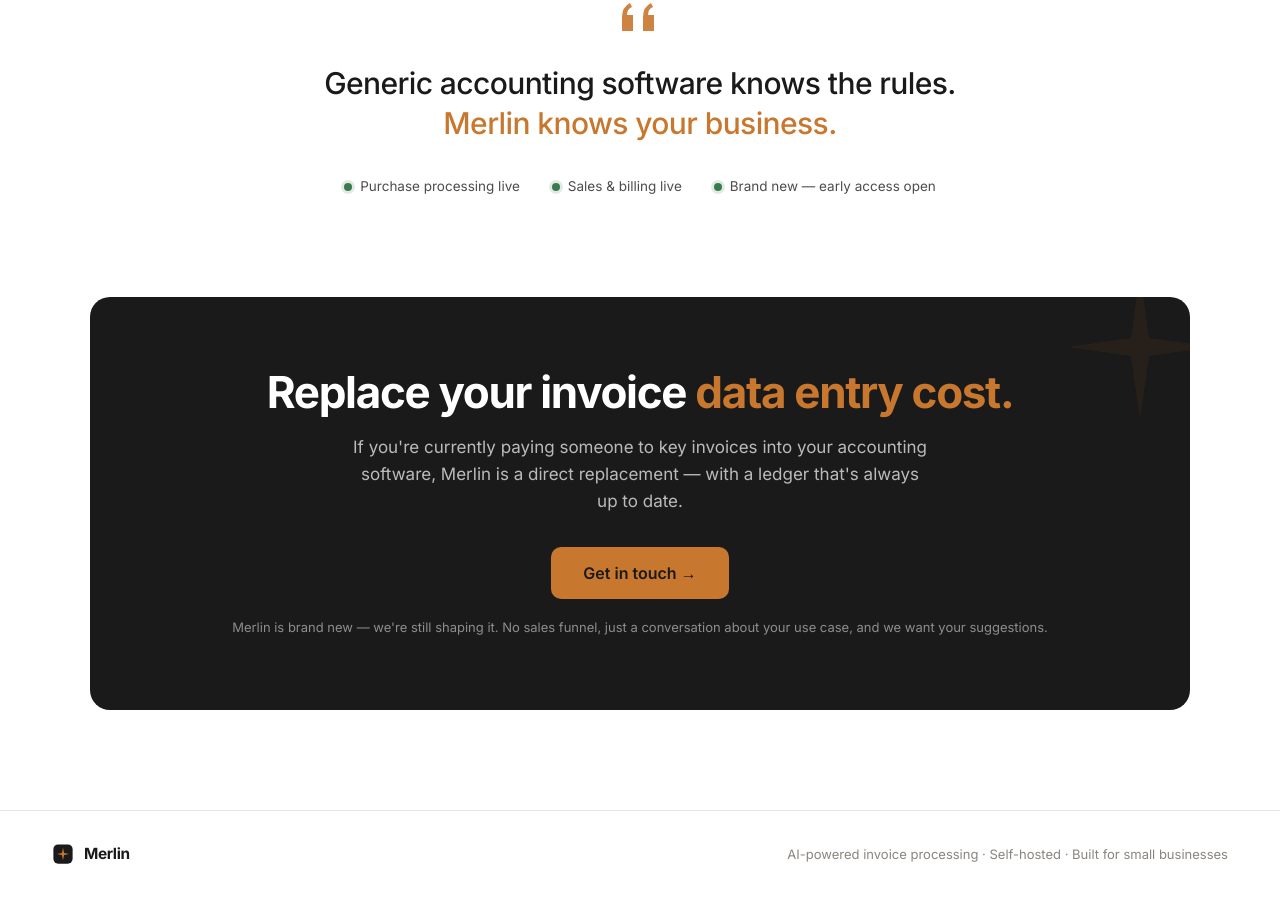
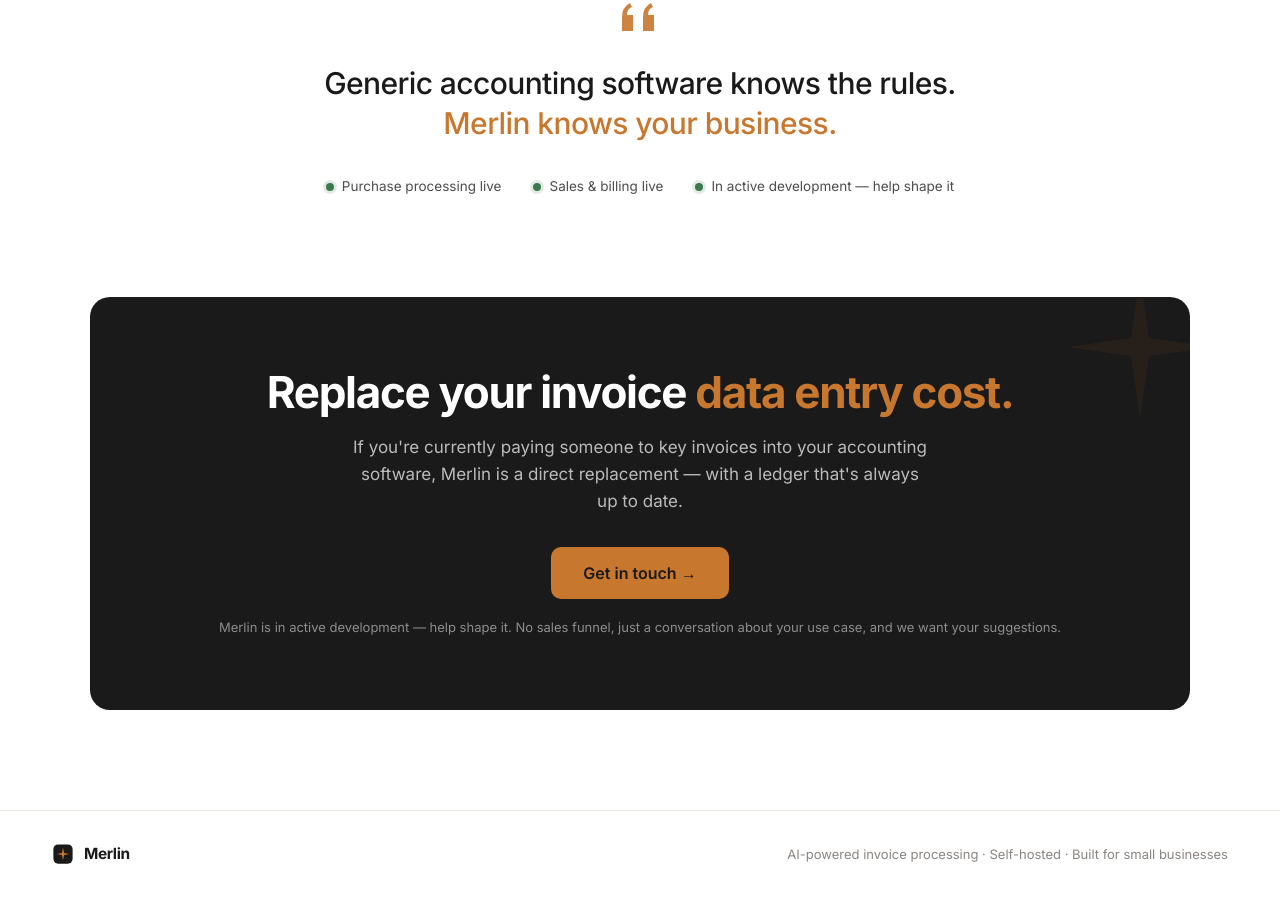
Before and after one commit to nettsite/merlin-page, an Astro site: page / in a window 1280 px wide. Shown: the part 5140-6037 px from the top of the page. Built offline with nearby package versions, Linux system fonts and the light colour scheme; Astro itself is replaced by a stand-in of ours.

Commit message:
Reframe status copy as "in active development"
"Brand new" read as unfinished/risky; "in active development — help
shape it" keeps the openness without the apology.

Co-Authored-By: Claude Sonnet 5 <noreply@anthropic.com>

```diff
--- a/src/pages/index.astro
+++ b/src/pages/index.astro
@@ -222,7 +222,7 @@ import Modal from '../components/Modal.astro';
       <div class="status-bar">
         <div class="status-item"><span class="status-dot"></span> Purchase processing live</div>
         <div class="status-item"><span class="status-dot"></span> Sales &amp; billing live</div>
-        <div class="status-item"><span class="status-dot"></span> Brand new — early access open</div>
+        <div class="status-item"><span class="status-dot"></span> In active development — help shape it</div>
       </div>
     </div>
   </section>
@@ -240,7 +240,7 @@ import Modal from '../components/Modal.astro';
           Merlin is a direct replacement — with a ledger that's always up to date.
         </p>
         <button class="btn-cta modal-trigger" type="button">Get in touch  →</button>
-        <p class="cta__note">Merlin is brand new — we're still shaping it. No sales funnel, just a conversation about your use case, and we want your suggestions.</p>
+        <p class="cta__note">Merlin is in active development — help shape it. No sales funnel, just a conversation about your use case, and we want your suggestions.</p>
       </div>
     </div>
   </section>
```
